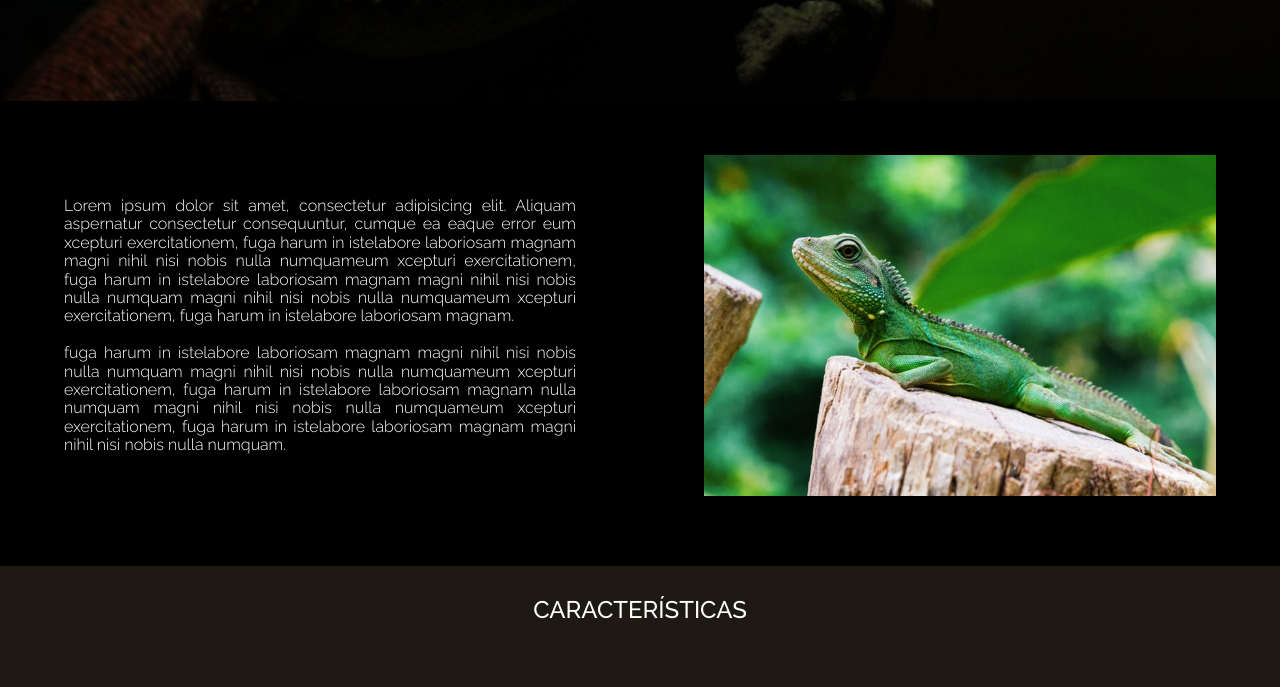
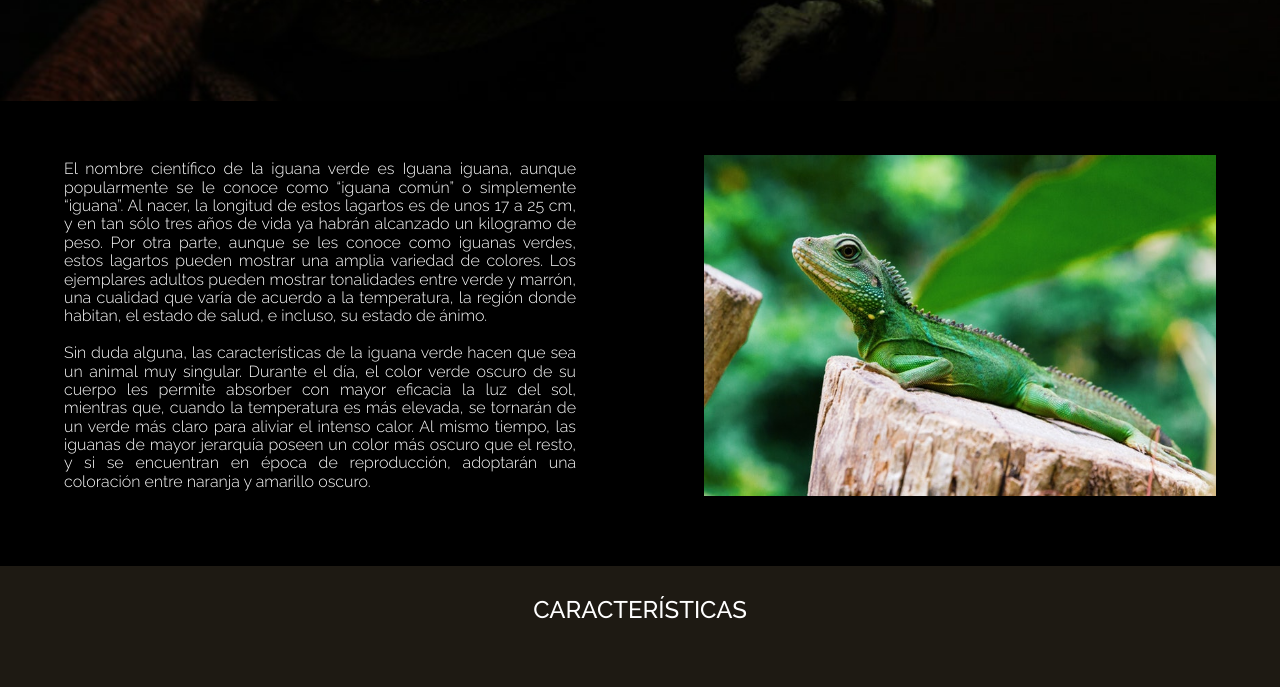
Before and after one commit to TaladropoliS/iguana, a plain HTML site: page index.html in a window 1280 px wide. Shown: the part 706-1393 px from the top of the page. Drawn offline with Linux system fonts and the light colour scheme.

Commit message:
texto descripción ok

```diff
--- a/index.html
+++ b/index.html
@@ -19,20 +19,18 @@
 <div class="fotoHeader"></div>
 
 <article id="desc-section">
-    <p>Lorem ipsum dolor sit amet, consectetur adipisicing elit. Aliquam
-        aspernatur consectetur consequuntur, cumque ea eaque error eum
-        xcepturi exercitationem, fuga harum in istelabore laboriosam magnam
-        magni nihil nisi nobis nulla numquameum xcepturi exercitationem,
-        fuga harum in istelabore laboriosam magnam magni nihil nisi nobis
-        nulla numquam magni nihil nisi nobis nulla numquameum xcepturi
-        exercitationem, fuga harum in istelabore laboriosam magnam.
+    <p>El nombre científico de la iguana verde es Iguana iguana, aunque popularmente se le conoce como “iguana común” o
+        simplemente “iguana”. Al nacer, la longitud de estos lagartos es de unos 17 a 25 cm, y en tan sólo tres años de vida
+        ya habrán alcanzado un kilogramo de peso. Por otra parte, aunque se les conoce como iguanas verdes, estos lagartos
+        pueden mostrar una amplia variedad de colores. Los ejemplares adultos pueden mostrar tonalidades entre verde y
+        marrón, una cualidad que varía de acuerdo a la temperatura, la región donde habitan, el estado de salud, e incluso,
+        su estado de ánimo.
         <br><br>
-        fuga harum in istelabore laboriosam magnam magni nihil nisi nobis
-        nulla numquam magni nihil nisi nobis nulla numquameum xcepturi
-        exercitationem, fuga harum in istelabore laboriosam magnam
-        nulla numquam magni nihil nisi nobis nulla numquameum xcepturi
-        exercitationem, fuga harum in istelabore laboriosam magnam
-        magni nihil nisi nobis nulla numquam.</p>
+        Sin duda alguna, las características de la iguana verde hacen que sea un animal muy singular. Durante el día, el
+        color verde oscuro de su cuerpo les permite absorber con mayor eficacia la luz del sol, mientras que, cuando la
+        temperatura es más elevada, se tornarán de un verde más claro para aliviar el intenso calor. Al mismo tiempo, las
+        iguanas de mayor jerarquía poseen un color más oscuro que el resto, y si se encuentran en época de reproducción,
+        adoptarán una coloración entre naranja y amarillo oscuro.</p>
     <img src="assets/img/iguana-1.jpg" alt="iguana">
 </article>
 
```
